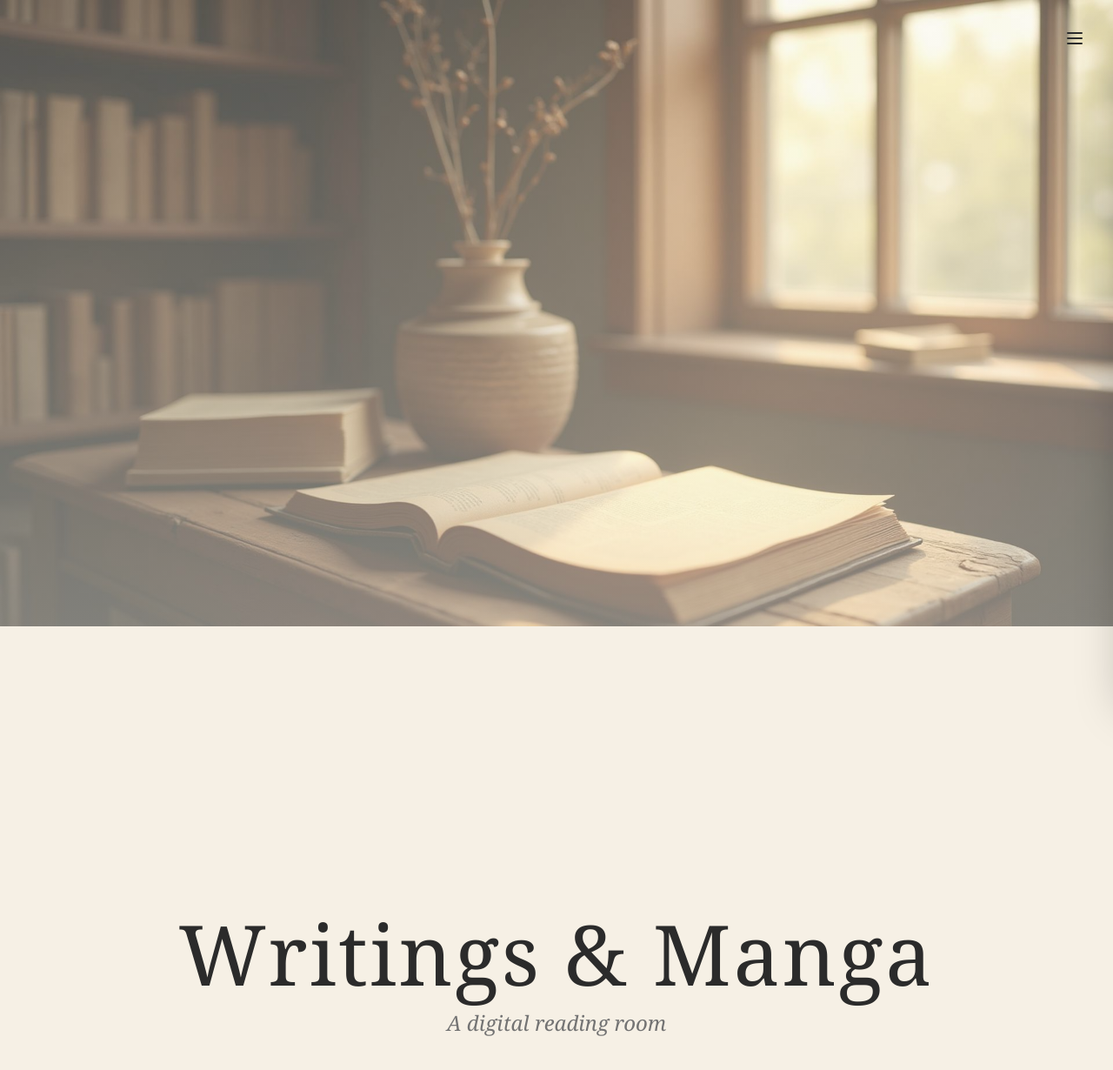
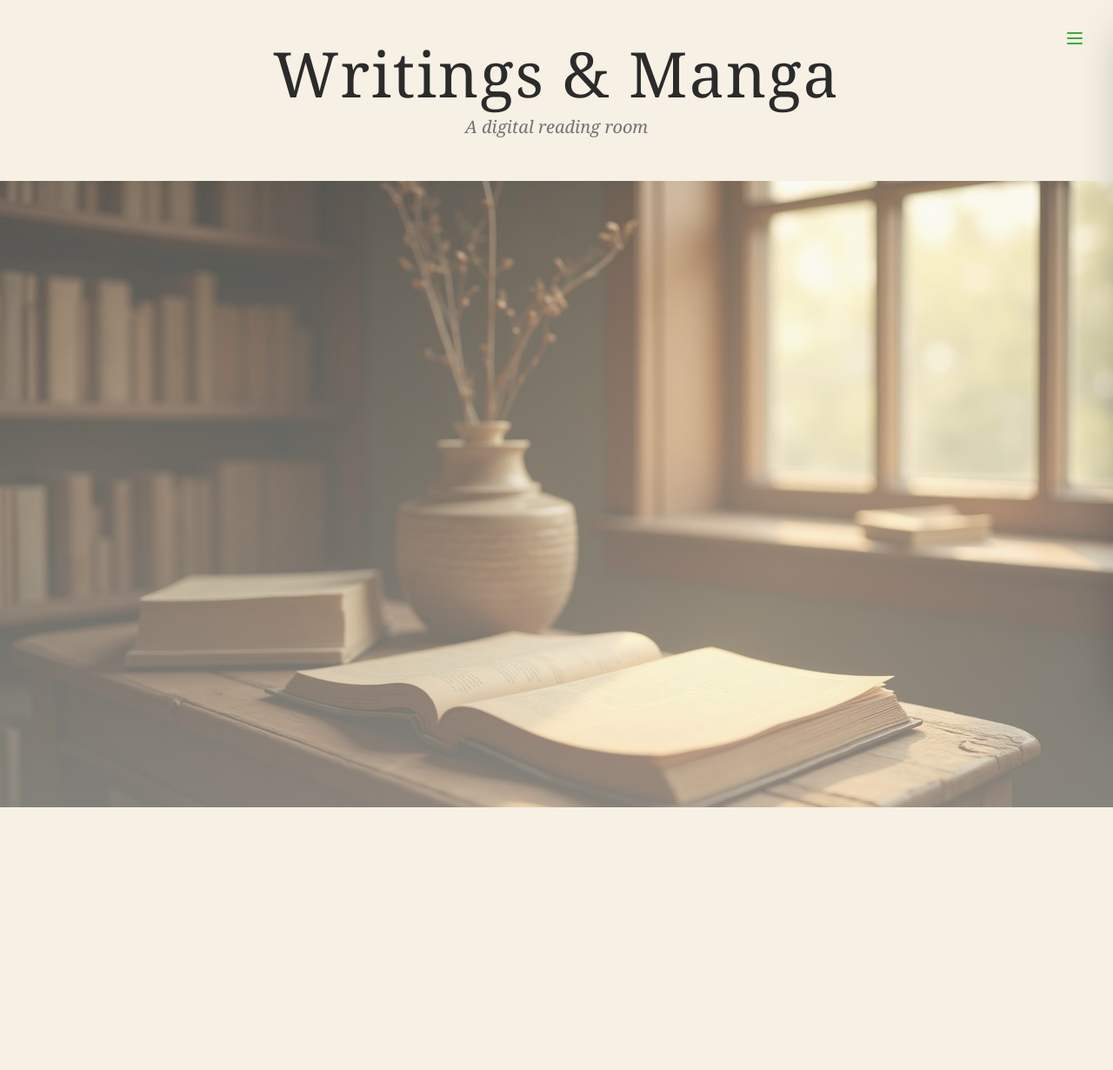
Before and after one commit to sleepstreak/sepia-scroll-reads, a React (Vite) app: page / in a window 1280 px wide. Shown: the top 1230 px of the page at 87% size. After the commit the page ends 928 px from the top, so only its background shows below. Built offline with nearby package versions, Linux system fonts and the light colour scheme; the HTML template or start-up script is replaced by a standard one.

Commit message:
Refactor layout and theme

```diff
--- a/src/components/Layout.tsx
+++ b/src/components/Layout.tsx
@@ -8,9 +8,9 @@ interface LayoutProps {
 
 export const Layout = ({ children, showBackgroundImage = false }: LayoutProps) => {
   return (
-    <div className="min-h-screen relative">
+    <div className="min-h-screen relative bg-background">
+      {children}
       <Navbar />
-      {children}
     </div>
   );
 };
--- a/src/components/Navbar.tsx
+++ b/src/components/Navbar.tsx
@@ -20,13 +20,13 @@ export const Navbar = () => {
     <>
       <button
         onClick={toggleMenu}
-        className="fixed top-6 right-6 z-50 p-2 rounded-sm hover:bg-primary/10 transition-smooth"
+        className="absolute top-6 right-6 z-50 p-2 rounded-sm hover:bg-primary/10 transition-smooth"
         aria-label="Toggle menu"
       >
         {isOpen ? (
-          <X className="w-6 h-6 text-foreground" />
+          <X className="w-6 h-6 text-primary" />
         ) : (
-          <Menu className="w-6 h-6 text-foreground" />
+          <Menu className="w-6 h-6 text-primary" />
         )}
       </button>
 
--- a/src/pages/Index.tsx
+++ b/src/pages/Index.tsx
@@ -4,26 +4,24 @@ import literaryBackground from '@/assets/literary-background.jpg';
 const Index = () => {
   return (
     <Layout>
-      <div className="min-h-screen relative overflow-hidden">
-        {/* Background image with sepia overlay */}
-        <div className="absolute inset-0 sepia-overlay">
+      <div className="min-h-screen flex flex-col">
+        {/* Header Section */}
+        <div className="py-12 px-6 text-center bg-background">
+          <h1 className="text-5xl md:text-6xl lg:text-7xl font-serif font-light tracking-wide text-foreground mb-3">
+            Writings & Manga
+          </h1>
+          <p className="text-lg md:text-xl font-serif text-muted-foreground italic">
+            A digital reading room
+          </p>
+        </div>
+
+        {/* Image Section */}
+        <div className="flex-1 relative sepia-overlay">
           <img
             src={literaryBackground}
             alt="Literary background"
             className="w-full h-full object-cover"
           />
-        </div>
-
-        {/* Content */}
-        <div className="relative z-10 flex items-center justify-center min-h-screen px-6">
-          <div className="text-center">
-            <h1 className="text-6xl md:text-7xl lg:text-8xl font-serif font-light tracking-wide text-foreground mb-4">
-              Writings & Manga
-            </h1>
-            <p className="text-xl md:text-2xl font-serif text-muted-foreground italic">
-              A digital reading room
-            </p>
-          </div>
         </div>
       </div>
     </Layout>
```
